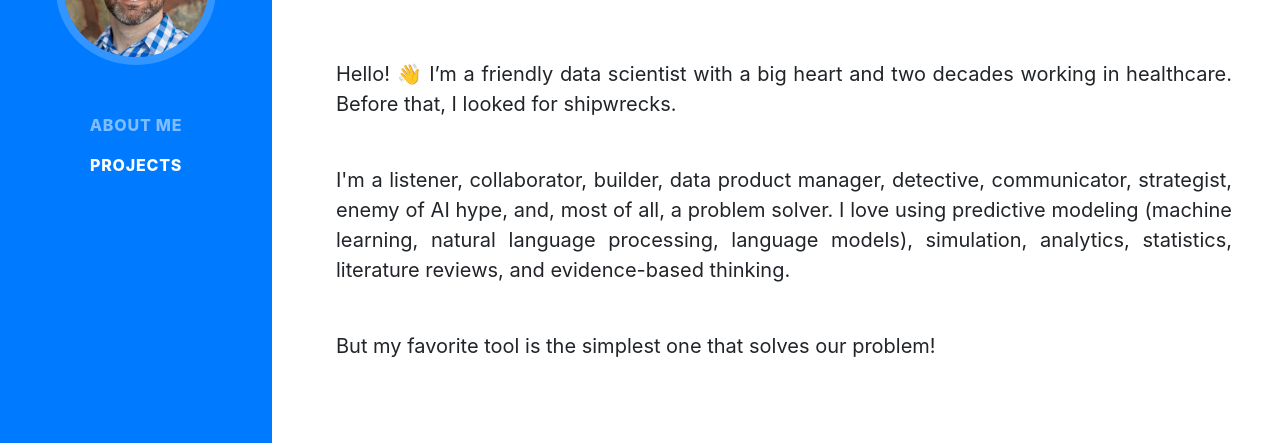
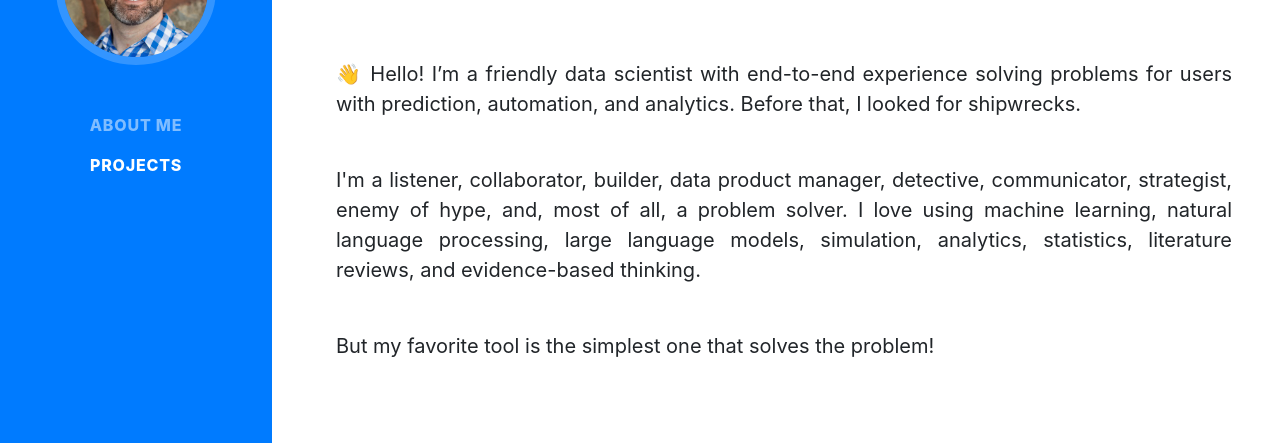
Before and after one commit to cparmet/website, a website with bundled scripts: page index.html in a window 1280 px wide. Shown: the part 354-797 px from the top of the page. Built offline with nearby package versions, Linux system fonts and the light colour scheme; a web font is replaced by a local one.

Commit message:
Update blurb

```diff
--- a/index.html
+++ b/index.html
@@ -63,11 +63,11 @@
       <div class="bio">
         <p>&nbsp;</p>
         <p>&nbsp;</p>
-        <p>Hello! 👋 I’m a friendly data scientist with a big heart and two decades working in healthcare. Before that, I looked for shipwrecks.</p>
+        <p>👋 Hello! I’m a friendly data scientist with end-to-end experience solving problems for users with prediction, automation, and analytics. Before that, I looked for shipwrecks.</p>
 	<br>
-        <p>I'm a listener, collaborator, builder, data product manager, detective, communicator, strategist, enemy of AI hype, and, most of all, a problem solver. I love using predictive modeling (machine learning, natural language processing, language models), simulation, analytics, statistics, literature reviews, and evidence-based thinking.</p>
+        <p>I'm a listener, collaborator, builder, data product manager, detective, communicator, strategist, enemy of hype, and, most of all, a problem solver. I love using machine learning, natural language processing, large language models, simulation, analytics, statistics, literature reviews, and evidence-based thinking.</p>
 	<br>
-	<p>But my favorite tool is the simplest one that solves our problem!</p>
+	<p>But my favorite tool is the simplest one that solves the problem!</p>
       </div>
     </div>
     </section>
```
